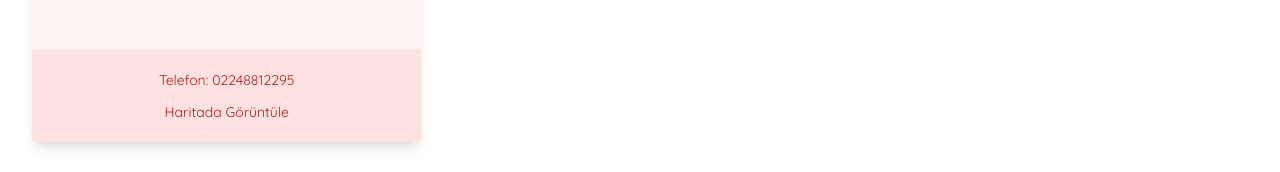
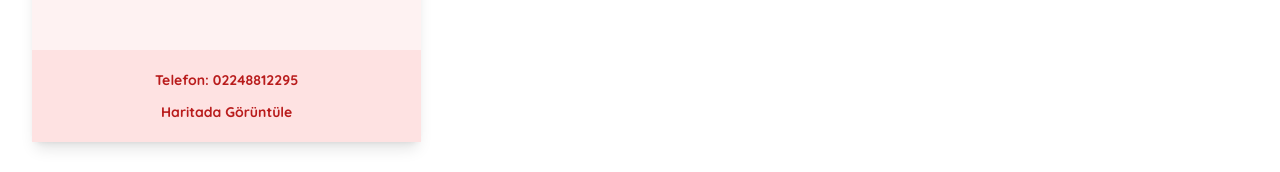
Before and after one commit to ferhatgozupekk/BitirmeProjesi, a React (Vite) app: page /ilce/HARMANCIK in a window 1280 px wide. Shown: the part 248-420 px from the top of the page. Built offline with nearby package versions, Linux system fonts and the light colour scheme.

Commit message:
Metin kalınlığı özellikleri Tailwind CSS ile değiştirildi

```diff
--- a/src/pages/District.jsx
+++ b/src/pages/District.jsx
@@ -41,7 +41,7 @@ function District() {
             <div className="mt-auto p-5 bg-red-100">
               <a
                 href={`tel:${pharmacy.tel}`}
-                className="flex items-center justify-center text-red-700 hover:text-red-800 transition-colors duration-200 text-sm font-medium"
+                className="flex items-center justify-center text-red-700 hover:text-red-800 transition-colors duration-200 text-sm font-bold"
               >
                 Telefon: {pharmacy.tel}
               </a>
@@ -49,7 +49,7 @@ function District() {
                 href={`https://www.google.com/maps/?q=${pharmacy.enlem},${pharmacy.boylam}`}
                 target="_blank"
                 rel="noopener noreferrer"
-                className="flex items-center justify-center text-red-700 hover:text-red-800 transition-colors duration-200 text-sm font-medium mt-3"
+                className="flex items-center justify-center text-red-700 hover:text-red-800 transition-colors duration-200 text-sm font-bold mt-3"
               >
                 Haritada Görüntüle
               </a>
```
